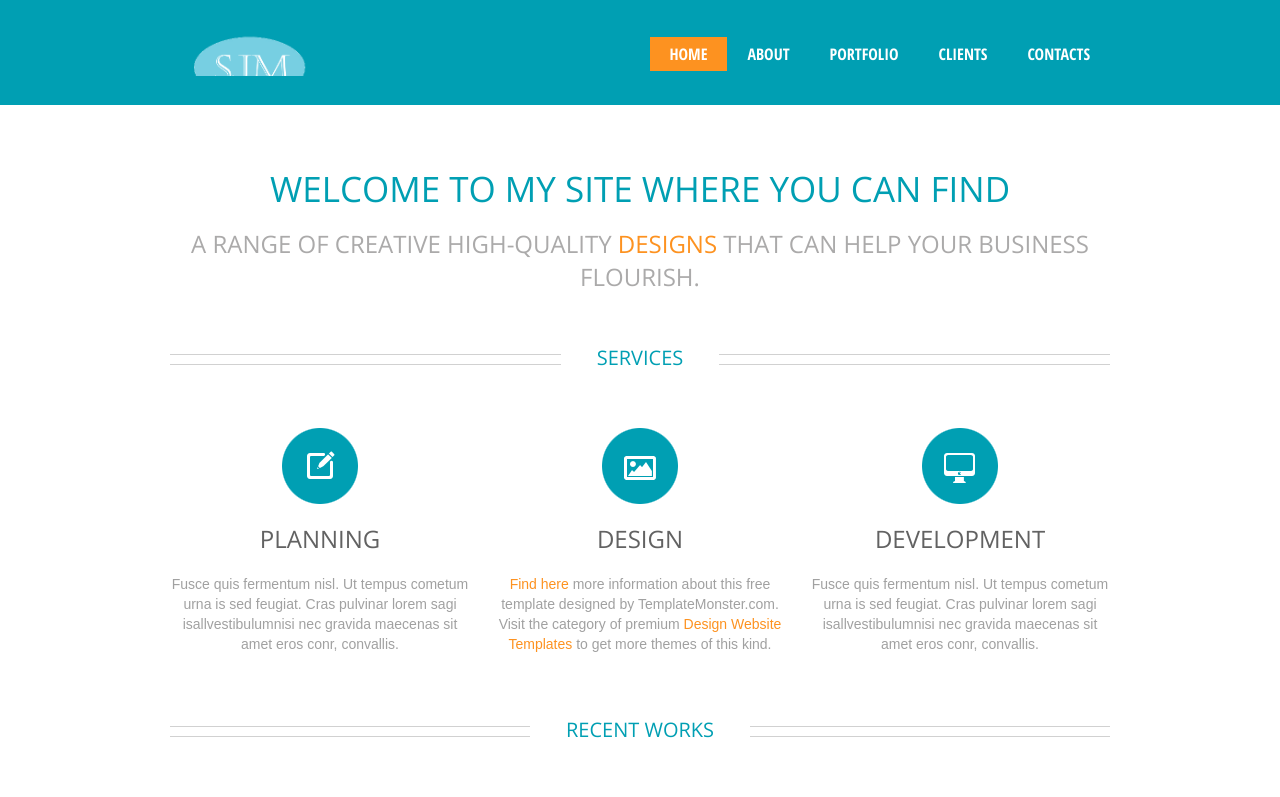
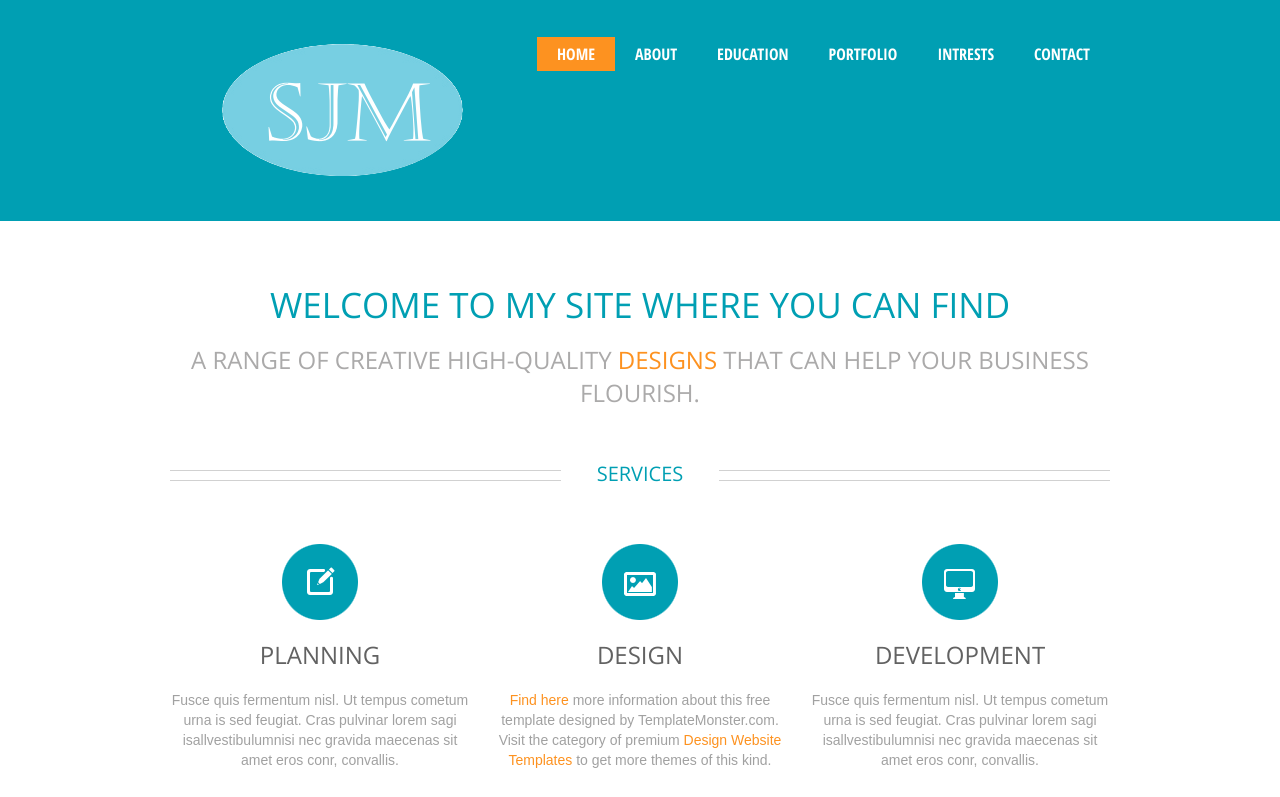
Before and after one commit to Seanyboy64/Web-Design-Free-Website-Template---Free-CSS.com, a plain HTML site: page web-design/index.html in a window 1280 px wide. Shown: the top 797 px of the page. Drawn offline with nearby package versions, Linux system fonts and the light colour scheme.

Commit message:
nav bar image

```diff
--- a/web-design/index.html
+++ b/web-design/index.html
@@ -35,17 +35,21 @@ $(document).ready(function () {
 </head>
 <body class="page1">
 <header>
+
   <div class="container_12">
     <div class="grid_12">
-      <h1><a href="index.html"><img src="images/file.png" alt=""></a></h1>
+      <a href="index.html"><img src="images/file.png" alt=""></a>
       <div class="menu_block">
         <nav>
           <ul class="sf-menu">
             <li class="current"><a href="index.html">Home</a></li>
             <li><a href="about.html">about</a></li>
+            <li><a href="education.html">education</a></li>
             <li><a href="portfolio.html">Portfolio</a></li>
-            <li><a href="clients.html">Clients</a></li>
-            <li><a href="contacts.html">Contacts</a></li>
+
+            <li><a href="intrests.html">intrests</a></li>
+
+            <li><a href="contacts.html">Contact</a></li>
           </ul>
         </nav>
         <div class="clear"></div>
```
Also changed, not shown: web-design/education.html (added), web-design/intrests.html (renamed from web-design/clients.html).
